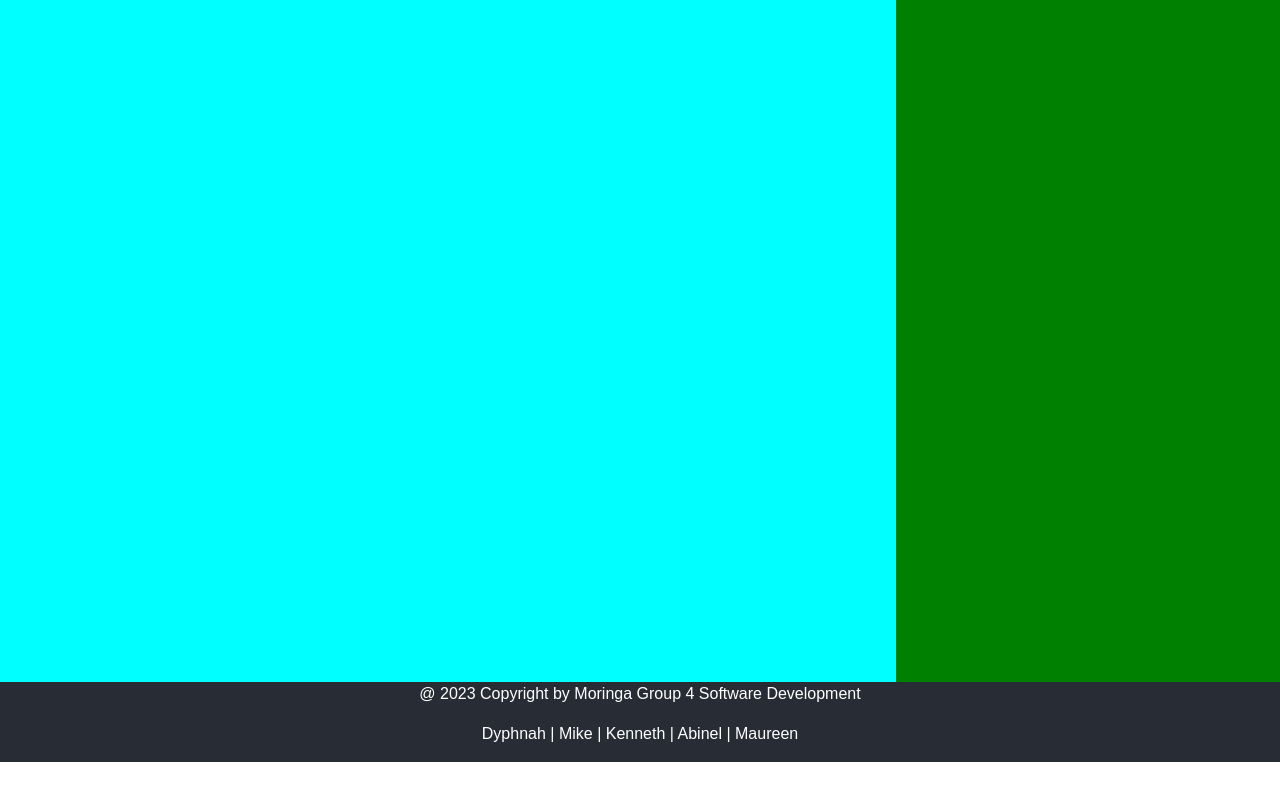
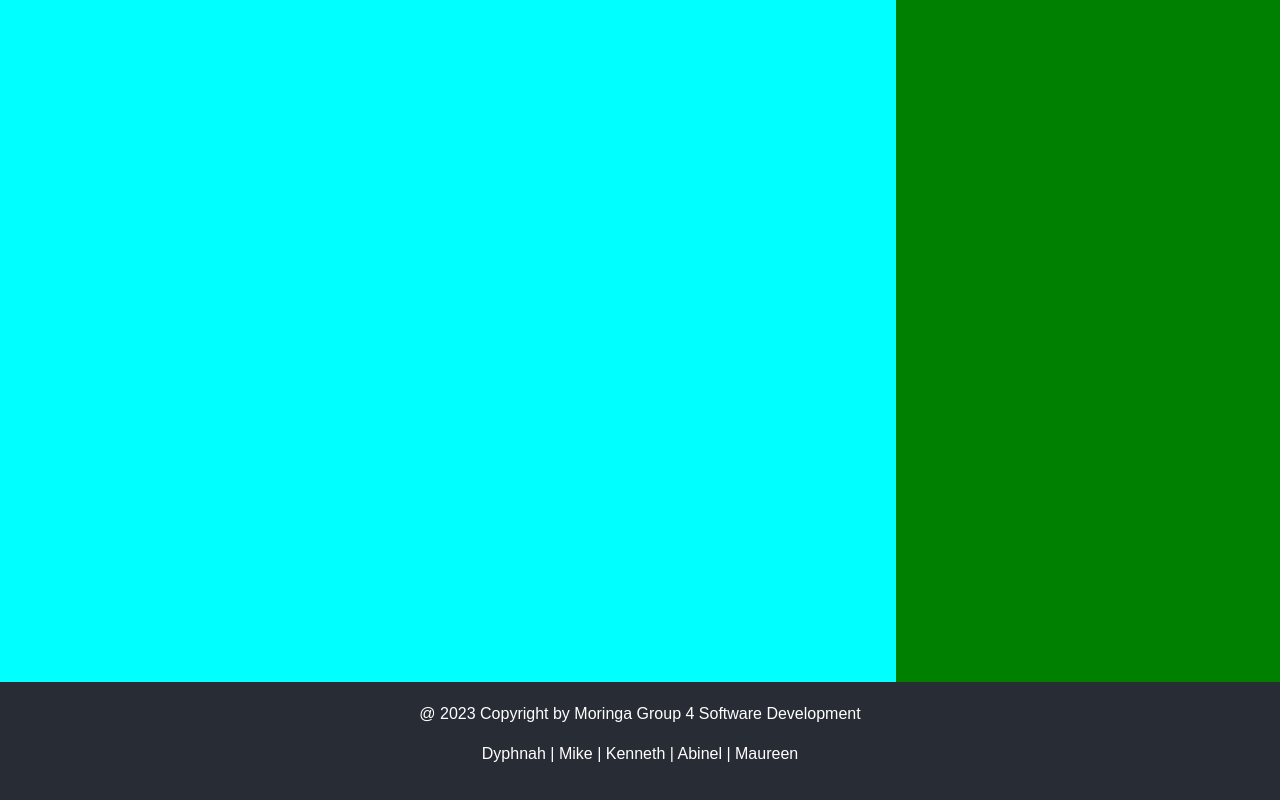
Before and after one commit to Morynmoh/book_project_group4, a React (Create React App) app: page / in a window 1280 px wide. Shown: the part 858-1658 px from the top of the page. Before the commit the page ends 1620 px from the top, so only its background shows below. Built offline with nearby package versions, Linux system fonts and the light colour scheme.

Commit message:
rearange components

```diff
--- a/src/App.js
+++ b/src/App.js
@@ -1,8 +1,8 @@
 import React, { useState } from "react";
 import "./App.css";
 import Search from "./components/search/Search";
-import Footer from "./components/favoritesList/FavoritesList";
-import Footer2 from "./components/footer2/Footer2";
+import FavoritesList from "./components/favoritesList/FavoritesList";
+import Footer from "./components/footer/Footer";
 import BookList from "./components/bookList/BookList";
 
 function App() {
@@ -30,14 +30,14 @@ function App() {
       <BookList />
     </div>
     <div className="favourites">
-      <Footer
+      <FavoritesList
         favorites={favorites}
         onRemoveFromFavorites={removeFromFavorites}
       />
     </div>
   </div>
 
-  <Footer2 />
+  <Footer />
 </div>
 
   );
--- a/src/components/footer2/Footer2.js
+++ b/src/components/footer/Footer.js
@@ -1,14 +1,14 @@
 import React from 'react';
-import './footer2.css';
+import './footer.css';
 
 
-const Footer2 = () => {
+const Footer = () => {
   return (
-    <div className="footer2">
+    <div className="footer">
       <p>@ 2023 Copyright by Moringa Group 4 Software Development </p>
       <p>Dyphnah | Mike | Kenneth | Abinel | Maureen </p>
     </div>
   )
 }
 
-export default Footer2
+export default Footer
--- a/src/components/footer2/footer2.css
+++ b/src/components/footer/footer.css
@@ -1,4 +1,4 @@
-.footer2 {
+.footer {
     background-color: #282c34;
     margin-top: auto;
     color: white;
```
